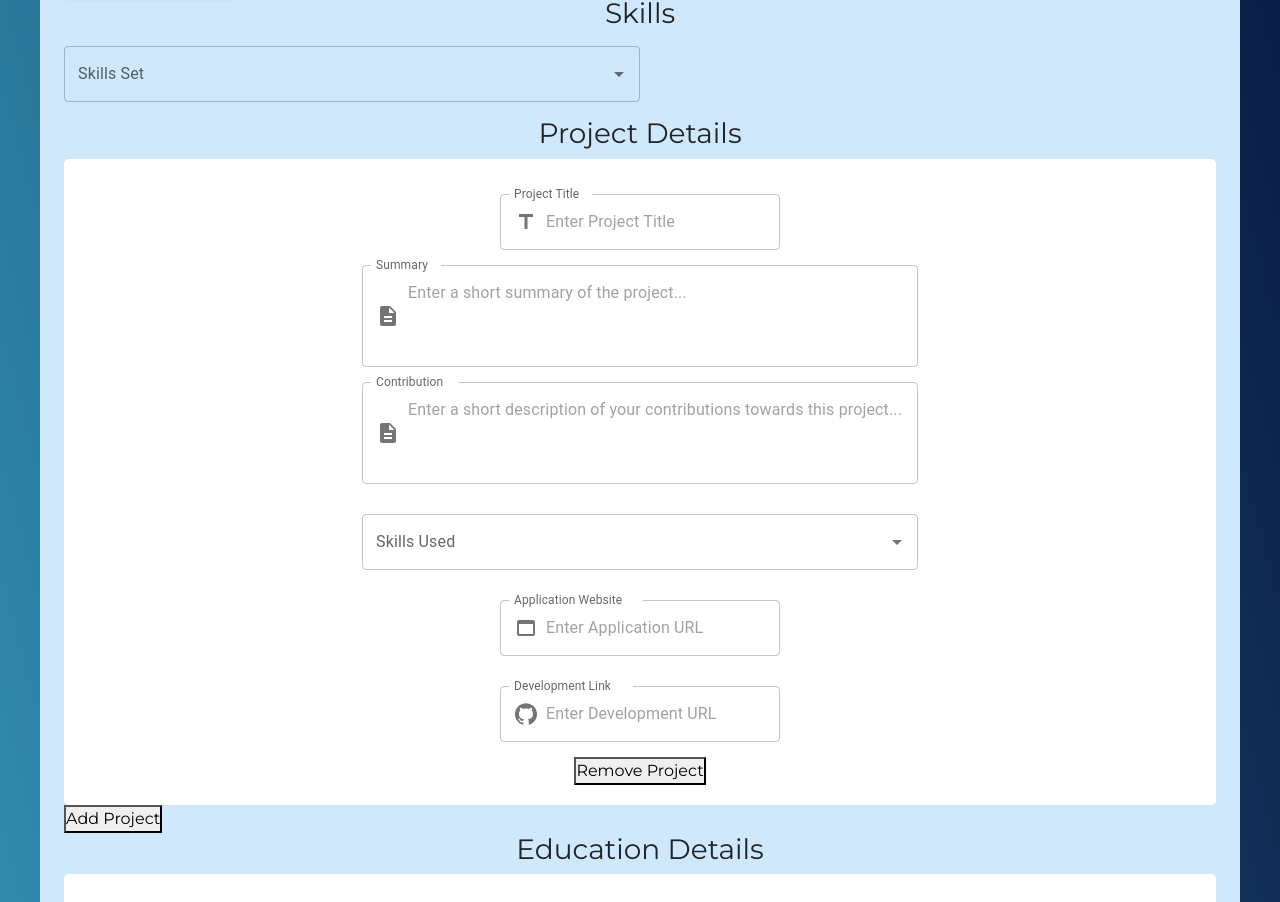
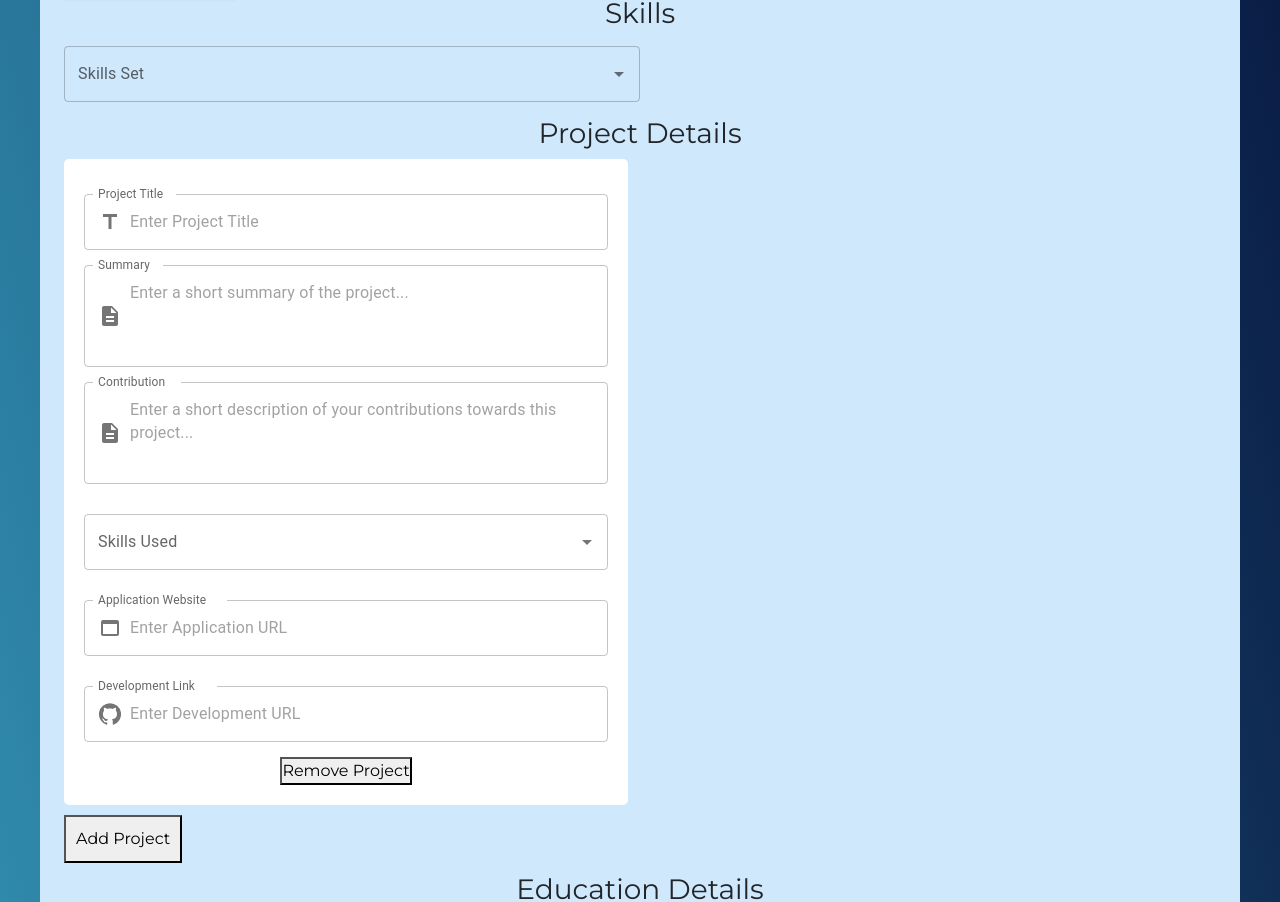
Before and after one commit to maijako/CV-generator, a React (Create React App) app: page /buildCV in a window 1280 px wide. Shown: the part 775-1677 px from the top of the page. Built offline with nearby package versions, Linux system fonts and the light colour scheme; no server answers; a web font is replaced by a local one; what @react-pdf/renderer would draw is missing.

Commit message:
Adds basic styling to the Projects section

```diff
--- a/src/components/cvcomponents/ExperienceSection.js
+++ b/src/components/cvcomponents/ExperienceSection.js
@@ -116,7 +116,7 @@ function ExperienceSection() {
               value={experience.roleDetails}
               onChange={(event) => handleRoleChange(event, index)}
             />
-          </div>
+            <div sx={{display:"flex", flexDirection: "row"}}>
               <LocalizationProvider dateAdapter={AdapterMoment}>
 
                 <DatePicker
@@ -136,7 +136,9 @@ function ExperienceSection() {
                   onChange={(date) => handleEndChange(date, index)}
                 />
               </LocalizationProvider>
+            </div>
             <button onClick={() => removeExpFields(index)}>Remove Experience</button>
+          </div>
         </div>
       ))}
       <button onClick={addExpFields}>Add Experience</button>
--- a/src/components/cvcomponents/ProjectsSection.js
+++ b/src/components/cvcomponents/ProjectsSection.js
@@ -5,6 +5,12 @@ import { TextField, InputAdornment, Autocomplete } from '@mui/material';
 import WebAssetIcon from '@mui/icons-material/WebAsset';
 import GitHubIcon from '@mui/icons-material/GitHub';
 import skillSet from "./skills.json";
+
+//import Container from "@material-ui/core/Container";
+//import CardContent from "@material-ui/core/CardContent";
+//import CardMedia from "@material-ui/core/CardMedia";
+//import { makeStyles } from "@material-ui/core/styles";
+import Grid from '@mui/material/Grid';
 
 //import useDispatch and useSElector hooks from react-redux into the form
 import { useDispatch, useSelector } from "react-redux";
@@ -18,6 +24,18 @@ import {
     setGitHubLink,
     deleteProject
 } from "../../state/project";
+
+
+// const useStyles = makeStyles({
+//     card: {
+//       maxWidth: 345,
+//       boxShadow: "0 5px 8px 0 rgba(0, 0, 0, 0.3)",
+//       backgroundColor: "#fafafa",
+//     },
+//     media: {
+//       height: 300,
+//     },
+//   });
 
 function ProjectsSection() {
 
@@ -70,10 +88,13 @@ function ProjectsSection() {
 
     return(
         <>
+            {/* <Container> */}
                 <h3>Project Details</h3>
+                <Grid container spacing={3}>
                 {
                     projects.map((project, index) => {
                         return(
+                            <Grid item xs={6}>
                             <div key={index} className="containerStyles">
 
                                     <TextField
@@ -88,7 +109,7 @@ function ProjectsSection() {
                                         }}
                                         placeholder="Enter Project Title"
                                         variant="outlined"
-                                sx={{margin: "15px 0"}}
+                                        sx={{margin: "15px 0", width: "100%"}}
                                         name="projectTitle"
                                         value={project.projectTitle}
                                         onChange={event => handleTitleChange(event, index)}
@@ -108,7 +129,7 @@ function ProjectsSection() {
                                         multiline
                                         minRows={3}
                                         maxRows={8}
-                                sx={{width: "50%"}}
+                                        sx={{width: "100%"}}
                                         name="projectSummary"
                                         value={project.projectSummary}
                                         onChange={event => handleSummaryChange(event, index)}
@@ -128,7 +149,7 @@ function ProjectsSection() {
                                         multiline
                                         minRows={3}
                                         maxRows={8}
-                                sx={{margin: "15px 0", width: "50%"}}
+                                        sx={{margin: "15px 0", width: "100%"}}
                                         name="projectContribution"
                                         value={project.projectContribution}
                                         onChange={event => handleContributionChange(event, index)}
@@ -149,7 +170,7 @@ function ProjectsSection() {
                                                     />
                                                 )}
                                         onChange={(event, values) => handleSkillsChange(index, values)}
-                                sx={{margin: "15px 0", width: "50%"}}
+                                        sx={{margin: "15px 0", width: "100%"}}
                                     />
 
                                     <TextField
@@ -164,7 +185,7 @@ function ProjectsSection() {
                                         }}
                                         placeholder="Enter Application URL"
                                         variant="outlined"
-                                sx={{margin: "15px 0"}}
+                                        sx={{margin: "15px 0", width: "100%"}}
                                         name="deployedLink"
                                         value={project.deployedLink}
                                         onChange={event => handleDeployedLinkChange(event, index)}
@@ -182,17 +203,21 @@ function ProjectsSection() {
                                         }}
                                         placeholder="Enter Development URL"
                                         variant="outlined"
-                                sx={{margin: "15px 0"}}
+                                        sx={{margin: "15px 0", width: "100%"}}
                                         name="gitHubLink"
                                         value={project.gitHubLink}
                                         onChange={event => handleSourceLinkChange(event, index)}
                                     />
                                     <button onClick={() => removeProjectFields(index)}>Remove Project</button>
+
                             </div>
+                            </Grid>
                         )
                     })
                 }
-            <button onClick={addProjFields}>Add Project</button>
+                </Grid>
+                <button className="addButton" onClick={addProjFields}>Add Project</button>
+            {/* </Container> */}
         </>
     );
 }
--- a/src/components/cvcomponents/styleForm.css
+++ b/src/components/cvcomponents/styleForm.css
@@ -21,3 +21,8 @@
   Button {
     margin: auto;
   }
+
+  .addButton {
+    padding: 10px;
+    margin: 10px 0;
+  }
```
Lines whose indentation alone changed are shown as unchanged.
